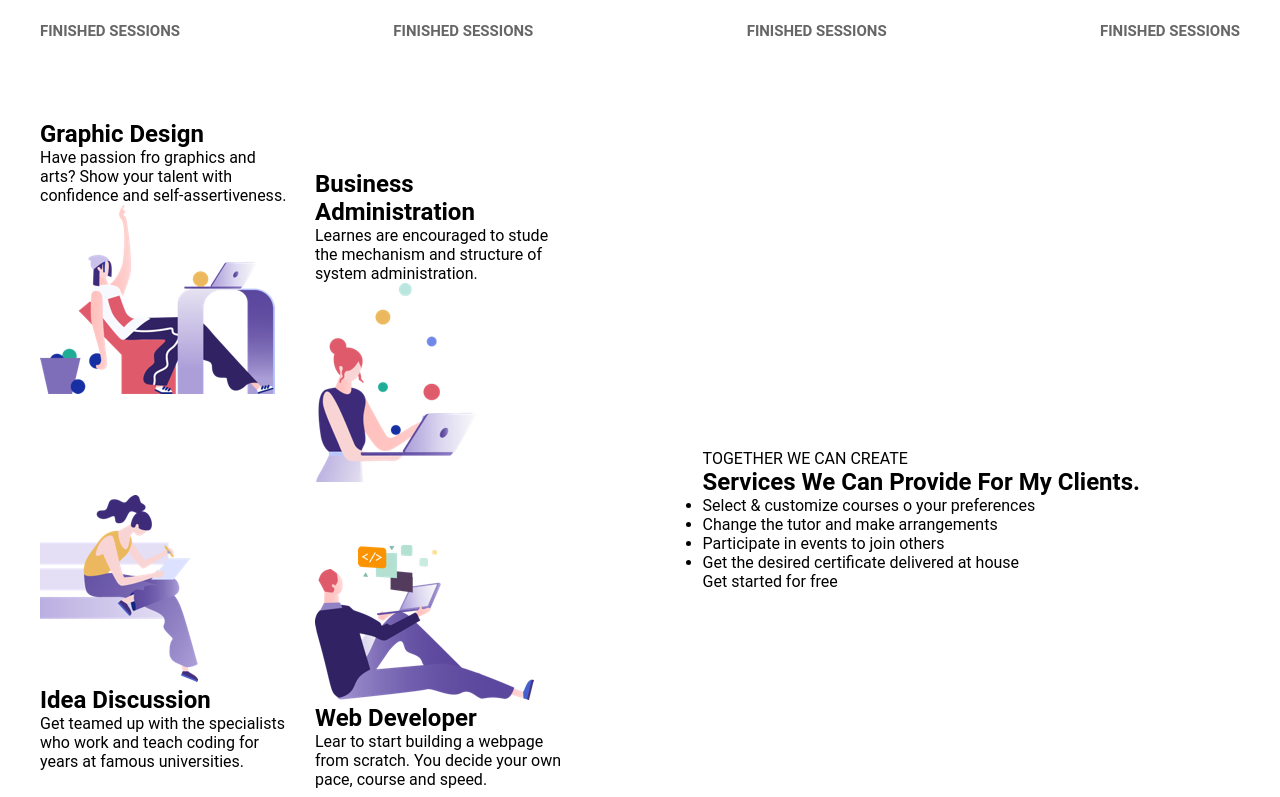
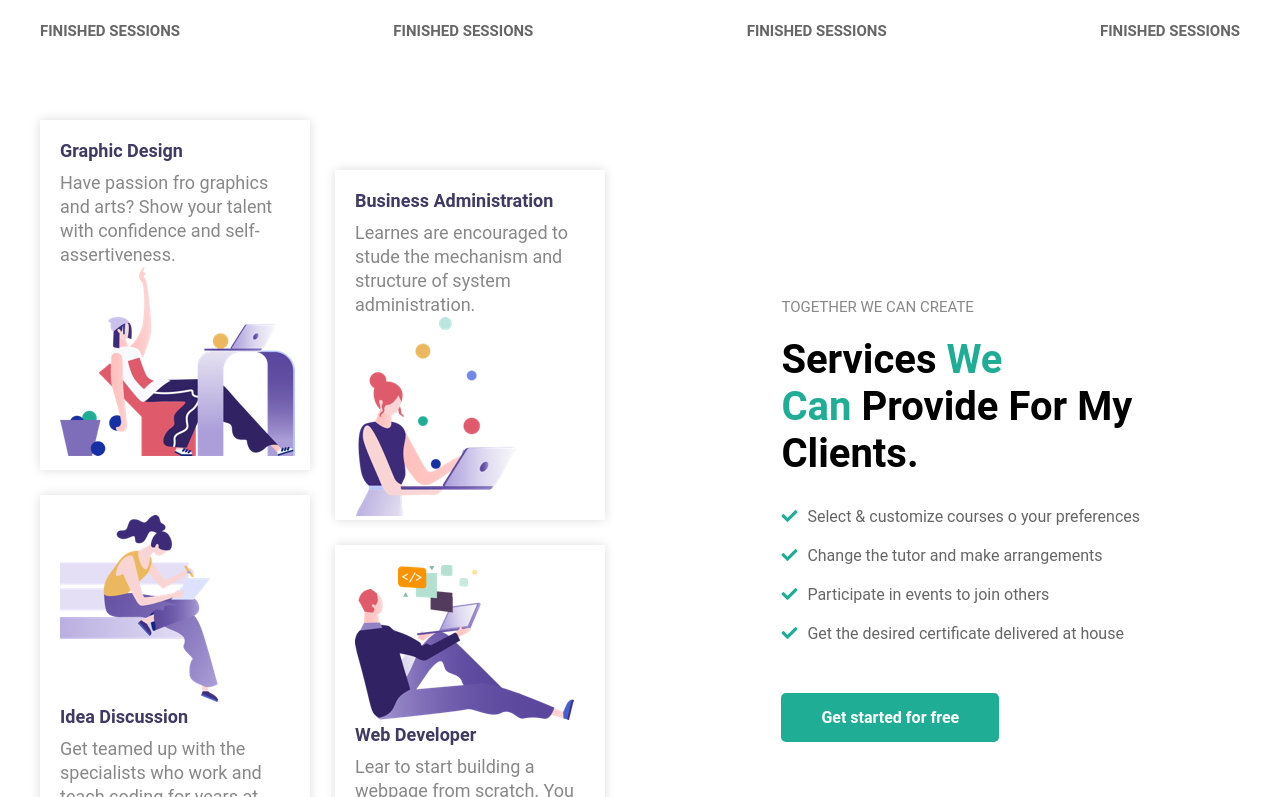
Before and after one commit to ThubeesanKugathas/proj-html-vuejs, a Vue app: page / in a window 1280 px wide. Shown: the part 983-1780 px from the top of the page. Built offline with nearby package versions, Linux system fonts and the light colour scheme.

Commit message:
mainBox's part two styling

```diff
--- a/src/components/MainPartTwo.vue
+++ b/src/components/MainPartTwo.vue
@@ -41,13 +41,13 @@
             <div class="right-side">
                 <p>TOGETHER WE CAN CREATE</p>
                 <h2>
-                    Services We Can Provide For My Clients.
+                    Services <span>We <br/> Can</span> Provide For My <br/> Clients.
                 </h2>
                 <ul>
-                    <li>Select & customize courses o your preferences</li>
-                    <li>Change the tutor and make arrangements</li>
-                    <li>Participate in events to join others</li>
-                    <li>Get the desired certificate delivered at house</li>
+                    <li><i class="fas fa-check"></i>Select & customize courses o your preferences</li>
+                    <li><i class="fas fa-check"></i>Change the tutor and make arrangements</li>
+                    <li><i class="fas fa-check"></i>Participate in events to join others</li>
+                    <li><i class="fas fa-check"></i>Get the desired certificate delivered at house</li>
                 </ul>
                 <div class="button">Get started for free</div>
             </div>
--- a/src/style/mainparttwo.scss
+++ b/src/style/mainparttwo.scss
@@ -21,15 +21,67 @@
             margin-top: 50px;
         }
 
-            .text-block {
-                width: 250px;
-                height: 350px;
-                margin-bottom: 25px;
+        .text-block {
+            width: 270px;
+            height: 350px;
+            padding: 20px;
+            margin-bottom: 25px;
+            box-shadow: 0 0 10px #ddd;
+
+            h2 {
+                color: #3f3a64;
+                font-weight: bold;
+                font-size: 18px;
             }
+
+            p {
+                margin-top: 10px;
+                color: #888;
+                line-height: 24px;
+                font-size: 18px;
+            }
+        }
     }
 
     .right-side {
         align-self: center;
         margin-right: 100px;
+
+        p {
+            color: #888;
+            font-size: 15px;
+        }
+
+        h2 {
+            font-size: 40px;
+            margin: 20px 0 30px;
+            span {
+                color: $green;
+            }
+        }
+
+        ul {
+            list-style: none;
+
+            li {
+                color: #666;
+                margin: 20px 0;
+
+                i {
+                    color: $green;
+                    margin-right: 10px;
+                }
+            }
+        }
+
+        .button {
+            background-color: $green;
+            color: #fff;
+            padding: 15px 40px;
+            display: inline-block;
+            font-weight: bold;
+            border-radius: 5px;
+            margin-top: 30px;
+        }
     }
 }
```
